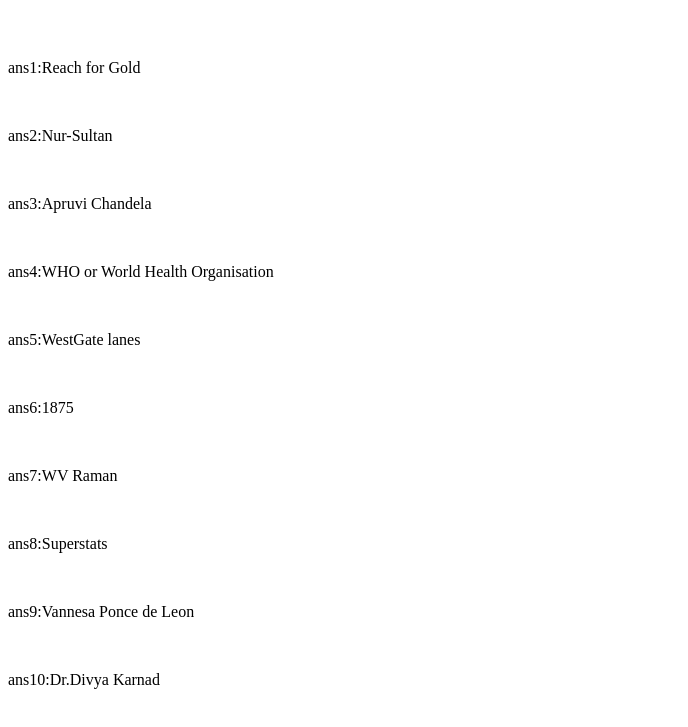
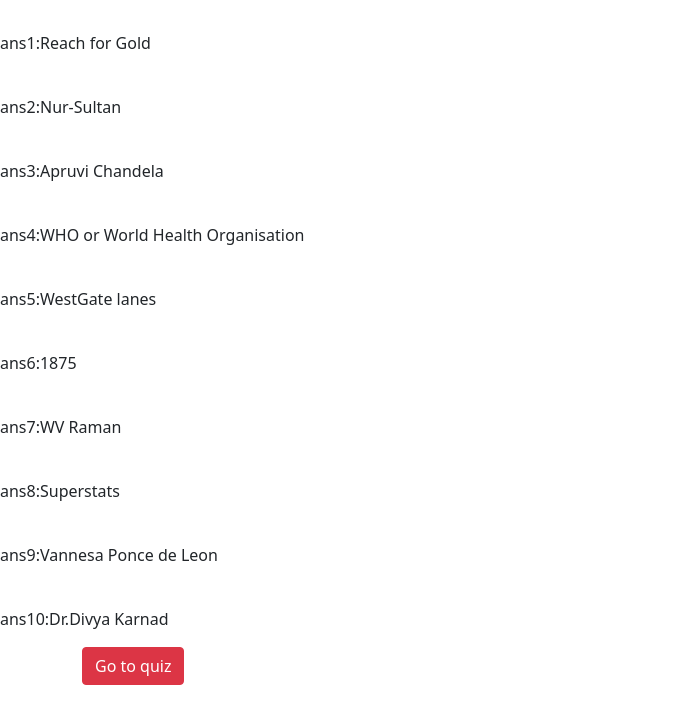
Before and after one commit to neon-coder/quiz-answer, a plain HTML site: page index.html in a window 1280 px wide. Shown: the part 73-800 px from the top of the page, without its empty margins (0-688 px from the left). Drawn offline with nearby package versions, Linux system fonts and the light colour scheme.

Commit message:
Update index.html

```diff
--- a/index.html
+++ b/index.html
@@ -5,6 +5,7 @@
     <meta http-equiv="X-UA-Compatible" content="IE=edge">
     <meta name="viewport" content="width=device-width, initial-scale=1.0">
     <title>IQ answers</title>
+    <link href="https://cdn.jsdelivr.net/npm/bootstrap@5.0.0-beta3/dist/css/bootstrap.min.css" rel="stylesheet" integrity="sha384-eOJMYsd53ii+scO/bJGFsiCZc+5NDVN2yr8+0RDqr0Ql0h+rP48ckxlpbzKgwra6" crossorigin="anonymous">
 </head>
 <body>
     <h1>Here are the answers for the quiz</h1>
@@ -29,5 +30,10 @@
     <p>ans9:Vannesa Ponce de Leon</p>
     <br>
     <p>ans10:Dr.Divya Karnad</p>
+
+    <div class="container">
+        <a href="https://neon-coder.github.io/IQ" class="btn btn-danger">Go to quiz</a>
+    </div>
+
 </body>
 </html>
```
